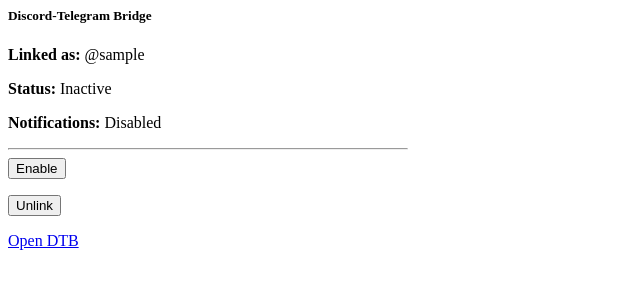
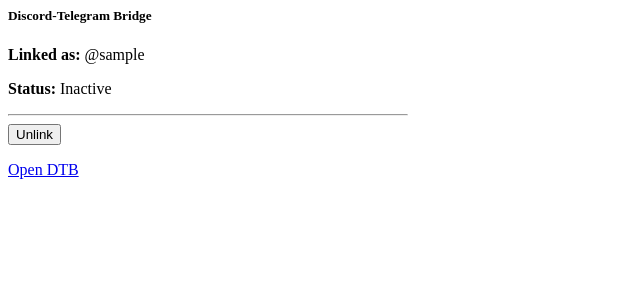
Before and after one commit to radioactive68/AUTH-Discord-Telegram-Bridge, a Django app: template aa_discord_telegram_bridge/templates/dtb/services_ctrl.html in a window 1280 px wide. Shown: the top 300 px of the page, without its empty margins (0-640 px from the left). Run offline with Django 3.2, Linux system fonts and the light colour scheme; the template is opened without the code that fills it: most values are stand-ins (such as "Sample title", 1, 10 or a date in 2020).

Commit message:
fix: remove remaining notifications_enabled references from services_ctrl.html

```diff
--- a/aa_discord_telegram_bridge/templates/dtb/services_ctrl.html
+++ b/aa_discord_telegram_bridge/templates/dtb/services_ctrl.html
@@ -15,27 +15,7 @@
                     <span class="badge bg-secondary">{% translate "Inactive" %}</span>
                 {% endif %}
             </p>
-            <p>
-                <strong>{% translate "Notifications:" %}</strong>
-                {% if profile.notifications_enabled %}
-                    <span class="badge bg-success">{% translate "Enabled" %}</span>
-                {% else %}
-                    <span class="badge bg-warning">{% translate "Disabled" %}</span>
-                {% endif %}
-            </p>
             <hr>
-            <form method="post" action="{% url 'dtb:toggle_notifications' %}">
-                {% csrf_token %}
-                {% if profile.notifications_enabled %}
-                    <button type="submit" class="btn btn-warning btn-sm">
-                        <i class="fas fa-bell-slash"></i> {% translate "Disable" %}
-                    </button>
-                {% else %}
-                    <button type="submit" class="btn btn-success btn-sm">
-                        <i class="fas fa-bell"></i> {% translate "Enable" %}
-                    </button>
-                {% endif %}
-            </form>
             <form method="post" action="{% url 'dtb:unlink_telegram' %}" class="mt-2">
                 {% csrf_token %}
                 <button type="submit" class="btn btn-danger btn-sm"
```
